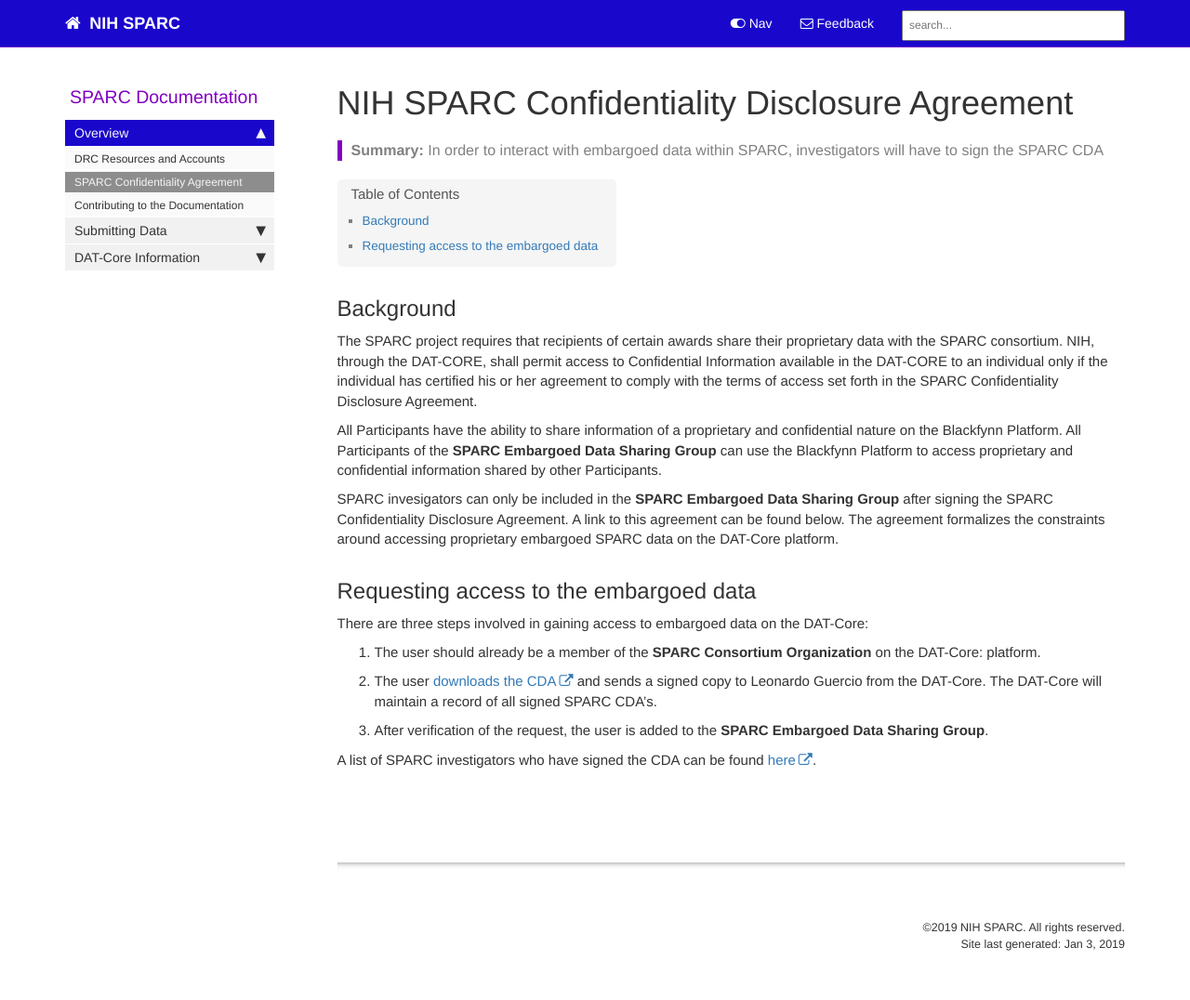
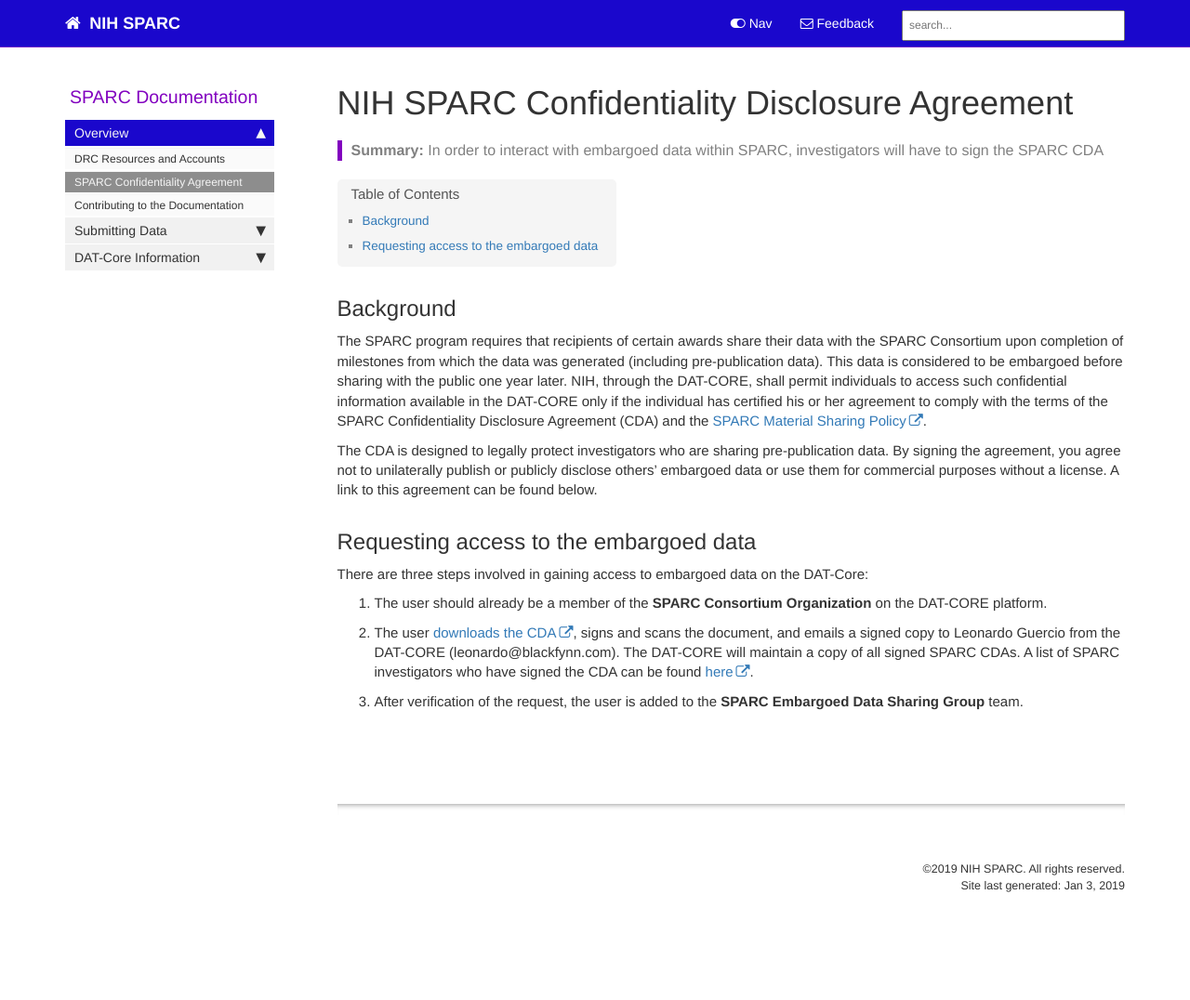
Before and after one commit to tgbugs/docs.sparc.science, a Jekyll site: the page built from pages/general/sparc_cda.md, in a window 1280 px wide. Shown: the whole page at 93% size. Built offline with Jekyll 4.4.1, drawn with Linux system fonts in a browser that asks for light colours; nearby versions of some CDN libraries; comment, search, counter and statistics services are not loaded; after the commit the page ends 1013 px from its top, so only the background shows below that.

Commit message:
Corrections

```diff
--- a/pages/general/sparc_cda.md
+++ b/pages/general/sparc_cda.md
@@ -9,17 +9,13 @@ folder: general
 
 ## Background
 
-The SPARC project requires that recipients of certain awards share their proprietary data with the SPARC consortium. NIH, through the DAT-CORE, shall permit access to Confidential Information available in the DAT-CORE to an individual only if the individual has certified his or her agreement to comply with the terms of access set forth in the SPARC Confidentiality Disclosure Agreement.
+The SPARC program requires that recipients of certain awards share their data with the SPARC Consortium upon completion of milestones from which the data was generated (including pre-publication data). This data is considered to be embargoed before sharing with the public one year later. NIH, through the DAT-CORE, shall permit individuals to access such confidential information available in the DAT-CORE only if the individual has certified his or her agreement to comply with the terms of the SPARC Confidentiality Disclosure Agreement (CDA) and the [SPARC Material Sharing Policy](https://commonfund.nih.gov/sparc/materialsharing).
 
-All Participants have the ability to share information of a proprietary and confidential nature on the Blackfynn Platform.  All Participants of the **SPARC Embargoed Data Sharing Group** can use the Blackfynn Platform to access proprietary and confidential information shared by other Participants.
-
-SPARC invesigators can only be included in the **SPARC Embargoed Data Sharing Group** after signing the SPARC Confidentiality Disclosure Agreement. A link to this agreement can be found below. The agreement formalizes the constraints around accessing proprietary embargoed SPARC data on the DAT-Core platform.
+The CDA is designed to legally protect investigators who are sharing pre-publication data. By signing the agreement, you agree not to unilaterally publish or publicly disclose others' embargoed data or use them for commercial purposes without a license. A link to this agreement can be found below.
 
 ## Requesting access to the embargoed data
 There are three steps involved in gaining access to embargoed data on the DAT-Core:
 
-1. The user should already be a member of the **SPARC Consortium Organization** on the DAT-Core: platform.
-2. The user [downloads the CDA](https://s3.amazonaws.com/data.blackfynn.io/public-downloads/sparc/SPARC+DAT-CORE+Confidentiality+Disclosure+Agreement.pdf) and sends a signed copy to Leonardo Guercio from the DAT-Core. The DAT-Core will maintain a record of all signed SPARC CDA's.
-3. After verification of the request, the user is added to the **SPARC Embargoed Data Sharing Group**.
-
-A list of SPARC investigators who have signed the CDA can be found [here](https://docs.google.com/spreadsheets/d/1VZk4F0W6UpZWTFFMze722ualNI6S_Z0_mj8D8wyaf04/edit#gid=0).
+1. The user should already be a member of the **SPARC Consortium Organization** on the DAT-CORE platform.
+2. The user [downloads the CDA](https://s3.amazonaws.com/data.blackfynn.io/public-downloads/sparc/SPARC+DAT-CORE+Confidentiality+Disclosure+Agreement.pdf), signs and scans the document, and emails a signed copy to Leonardo Guercio from the DAT-CORE (leonardo@blackfynn.com). The DAT-CORE will maintain a copy of all signed SPARC CDAs. A list of SPARC investigators who have signed the CDA can be found [here](https://docs.google.com/spreadsheets/d/1VZk4F0W6UpZWTFFMze722ualNI6S_Z0_mj8D8wyaf04/edit#gid=0).
+3. After verification of the request, the user is added to the **SPARC Embargoed Data Sharing Group** team.
```
